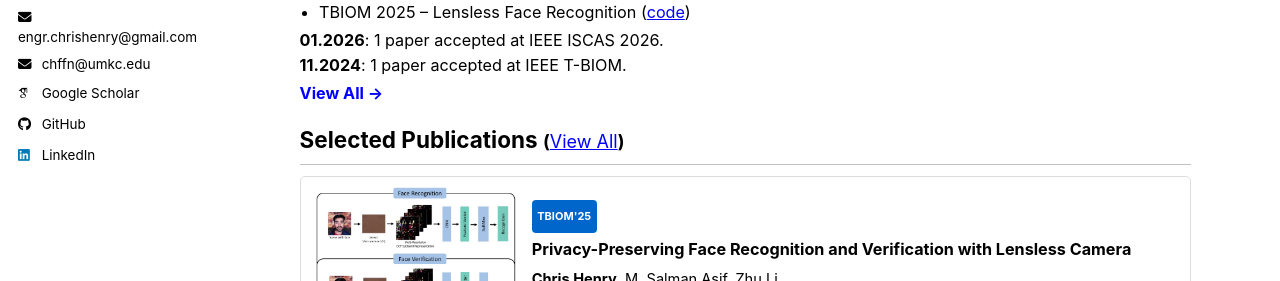
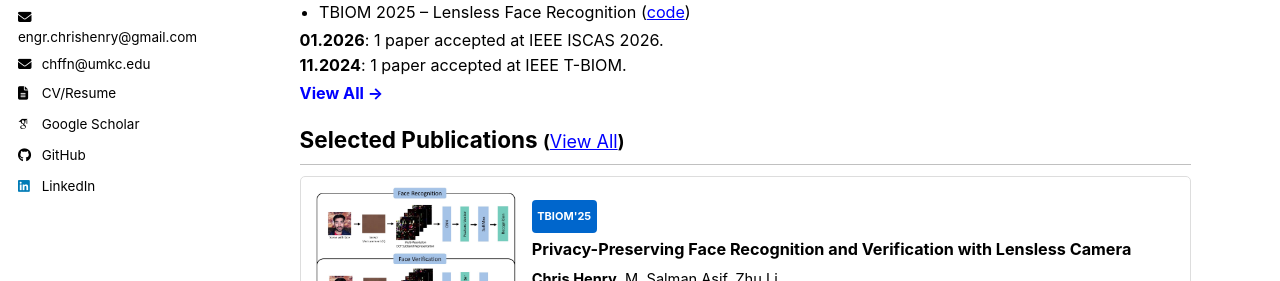
Before and after one commit to engrchrishenry/engrchrishenry.github.io, a Jekyll site: the page built from _pages/about.md, in a window 1280 px wide. Shown: the part 425-706 px from the top of the page. Built offline with Jekyll 4.4.1, drawn with Linux system fonts in a browser that asks for light colours; some web fonts are replaced; a script bundle is joined from its source files by our own code; library files that are not in the unit come from our copies.

Commit message:
Minor updates and improvements

```diff
--- a/_config.yml
+++ b/_config.yml
@@ -30,6 +30,7 @@ author:
   location         : "Kansas City, MO, USA"
   employer         : "University of Missouri-Kansas City"
   uri              : # URL
+  cv               : "https://drive.google.com/file/d/14USaVeFkR3NWc-18y2QnbR_cgiqJnTvg/view?usp=drive_link"
   emails            :
     - "engr.chrishenry@gmail.com"
     - "chffn@umkc.edu"
--- a/_includes/author-profile.html
+++ b/_includes/author-profile.html
@@ -50,6 +50,13 @@
       {% endif %}
       {% if author.arxiv %}
         <li><a href="{{ author.arxiv }}"><i class="ai ai-arxiv ai-fw icon-pad-right"></i>arXiv</a></li>
+      {% endif %}
+      {% if author.cv %}
+      <li>
+        <a href="{{ author.cv | relative_url }}" target="_blank">
+          <i class="fas fa-fw fa-file-alt icon-pad-right" aria-hidden="true"></i>CV/Resume
+        </a>
+      </li>
       {% endif %}
       <!-- {% if author.googlescholar %}
         <li><a href="{{ author.googlescholar }}"><i class="ai ai-google-scholar ai-fw icon-pad-right"></i>Google Scholar</a></li>
```
